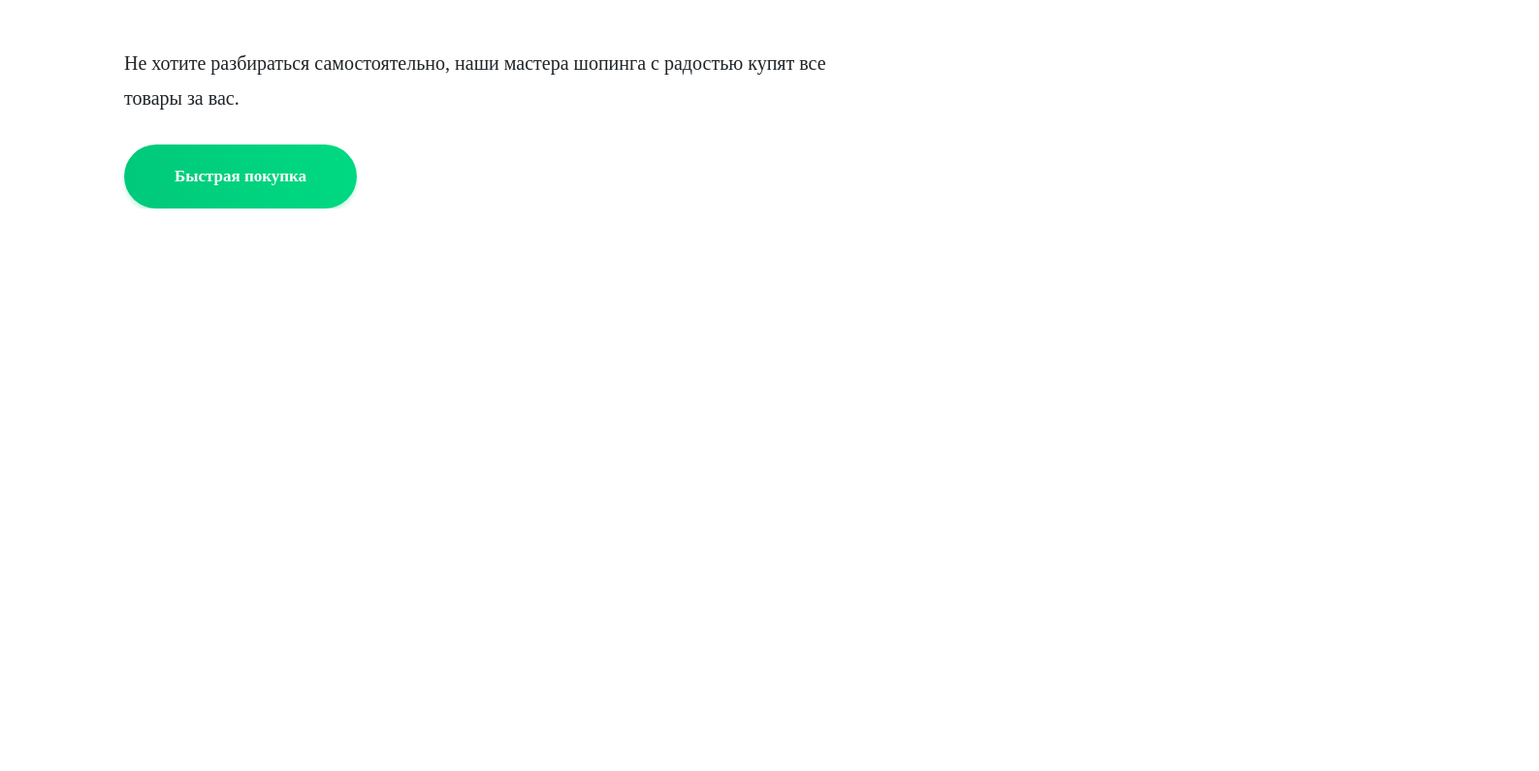
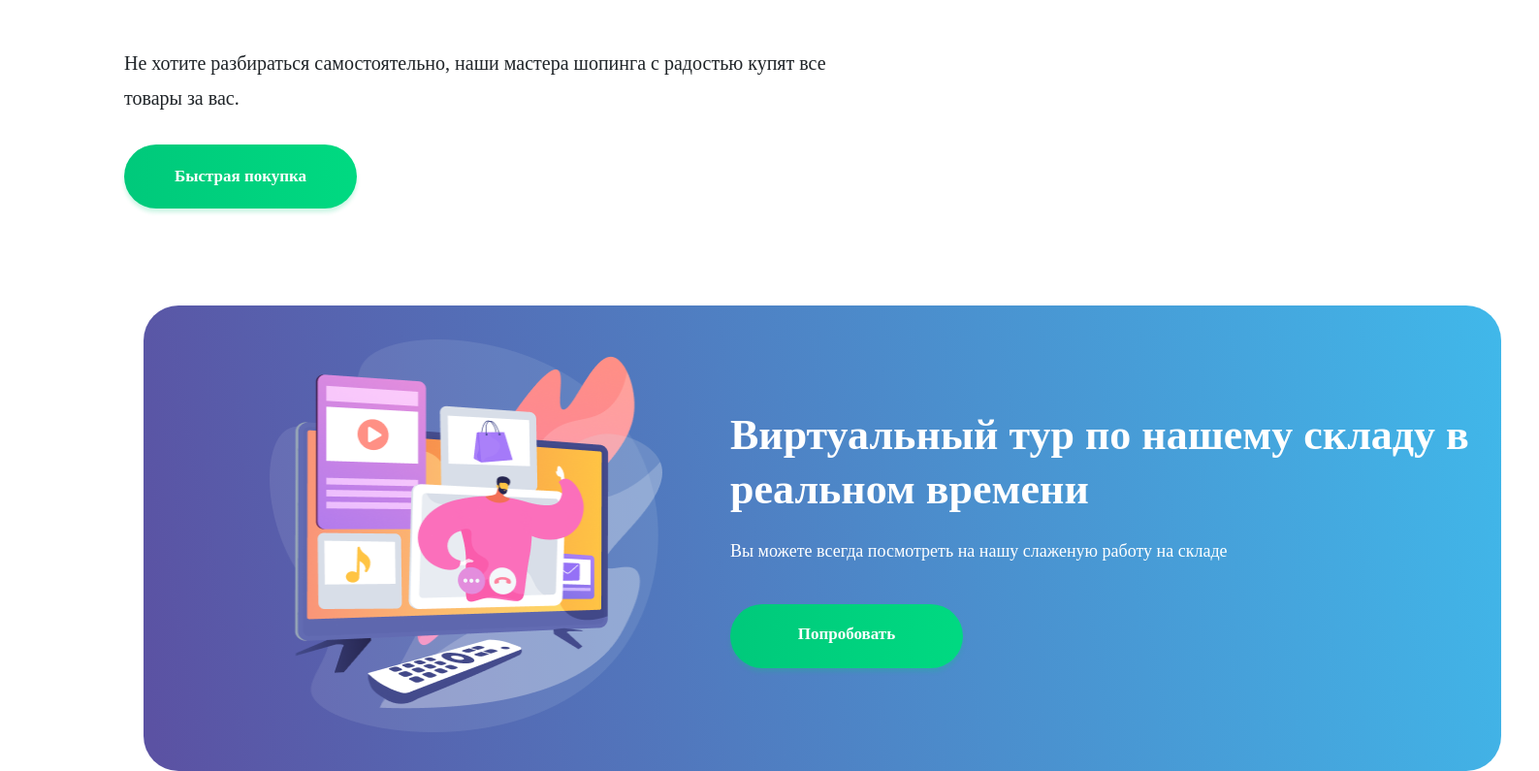
Before and after one commit to Asrorxoja-dev/3-oy-3-dars-vazifa, a plain HTML site: page index.html in a window 1280 px wide. Shown: the part 5128-5923 px from the top of the page at 97% size, 1587 px wide, since content can reach past the window. Before the commit the page ends 5343 px from the top, so only its background shows below. Drawn offline with Linux system fonts and the light colour scheme.

Commit message:
new style

```diff
--- a/index.html
+++ b/index.html
@@ -437,7 +437,22 @@
 </div>
 
 
-
+<div class="discover">
+    <div class="container">
+    <div class="container  discover_container">
+        <div class="discover-img">
+            <img width="405" height="405"  src="./img/smart tv.png" alt="">
+        </div>
+        <div class="discover-text">
+            <h2>Виртуальный тур по нашему складу в реальном времени</h2>
+            <p>Вы можете всегда посмотреть на нашу слаженую работу на складе</p>
+            <button>
+                <h4>Попробовать</h4>
+            </button>
+        </div>
+    </div>
+</div>
+</div>
 
 
 
--- a/style/style.css
+++ b/style/style.css
@@ -1017,3 +1017,74 @@ box-shadow: 0px 4px 4px 0px rgba(1, 203, 124, 0.20);
     font-weight: 700;
     line-height: 18px; /* 105.882% */
 }
+
+.discover_container {
+    display: flex;
+    align-items:center;
+    margin-top: 100px;
+    width: 1400px;
+    height: 480px;
+margin-left: 20px;
+margin-right: 20px;
+height: 480px;
+flex-shrink: 0;
+border-radius: 36px;
+background: linear-gradient(80deg, #5B52A3 1.08%, #40B8EA 100%);
+}
+
+.discover_container img {
+    width: 405px;
+    height: 405px;
+    margin-left: 130px;
+    margin-right: 70px;
+
+}
+
+.discover_container  .discover-text h2{
+    color: var(--4, #FFF);
+    font-family: Gilroy;
+    font-size: 44px;
+    font-style: normal;
+    font-weight: 800;
+    line-height: 56px; /* 127.273% */
+    /* width: 763px; */
+}
+
+.discover_container  .discover-text  p{
+    color: var(--4, #FFF);
+font-family: Gilroy;
+font-size: 18px;
+font-style: normal;
+font-weight: 400;
+line-height: 30px; /* 166.667% */
+width: 834px;
+margin-top: 20px;
+margin-bottom: 40px;
+}
+
+.discover_container  .discover-text button{
+    width: 240px;
+height: 66px;
+border:none;
+cursor: pointer;
+flex-shrink: 0;
+border-radius: 36px;
+background: linear-gradient(90deg, #00C97B 0%, #00D981 96.96%);
+box-shadow: 0px 4px 4px 0px rgba(1, 203, 124, 0.20);
+}
+.discover_container  .discover-text button h4 {
+    color: var(--1, #FFF);
+text-align: center;
+font-family: Gilroy;
+font-size: 17px;
+font-style: normal;
+font-weight: 700;
+line-height: 18px; /* 105.882% */
+width: 240px;
+height: 22px;
+flex-shrink: 0;
+}
+
+.discover_container  .discover-text button:hover{
+    background:#0c5236;
+}
```
Also changed, not shown: img/Smart tv applications.jpg (deleted), img/smart tv.png (added).
